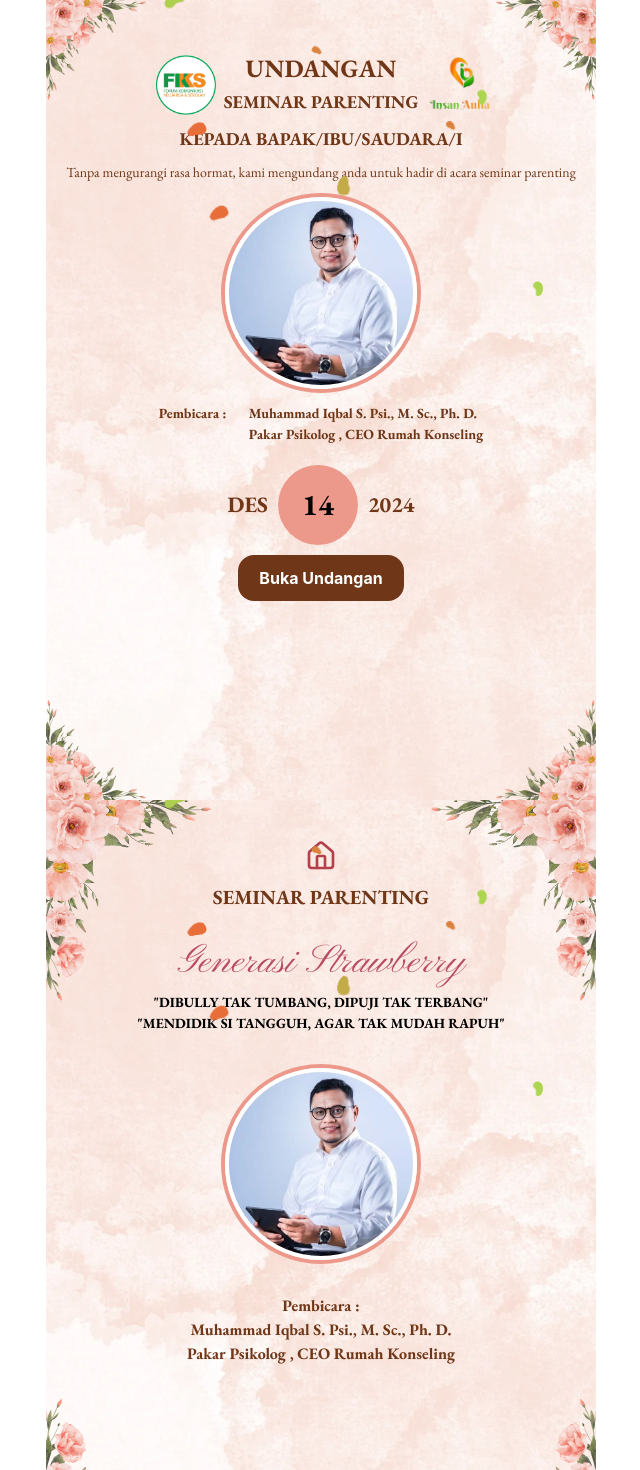
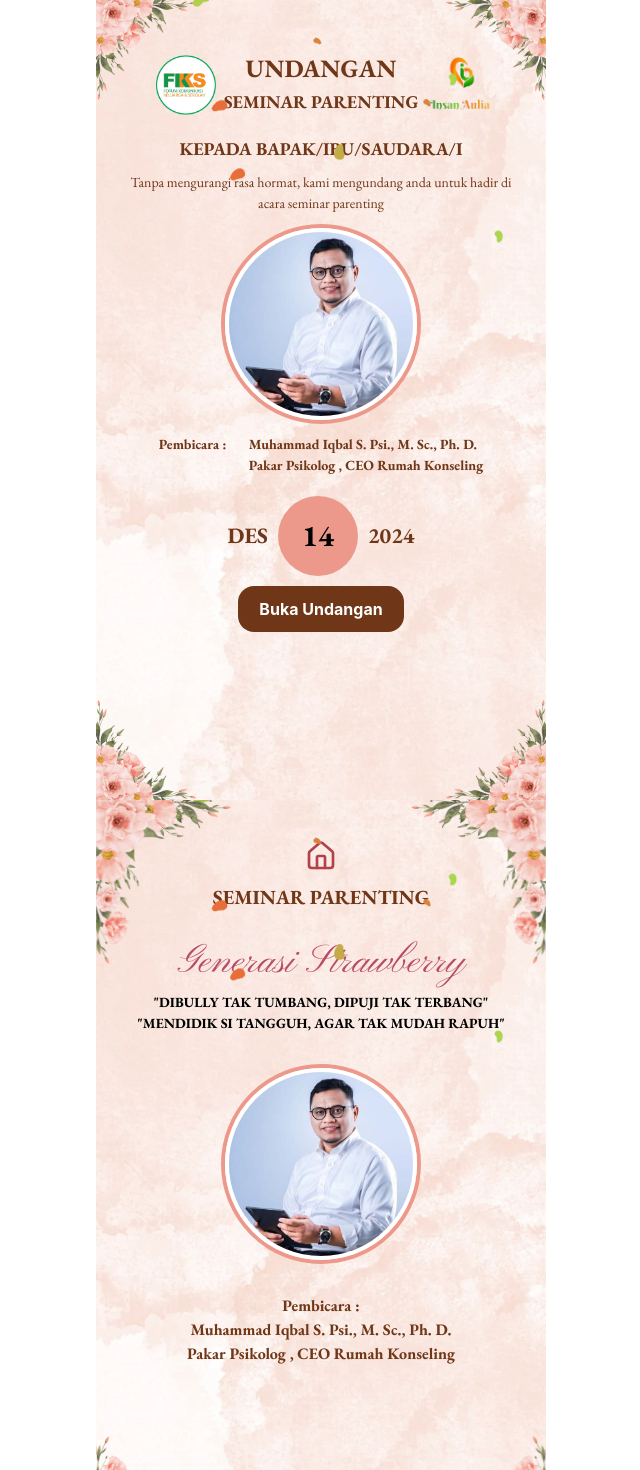
Before and after one commit to ggican/undagan, a React (Vite) app: page / in a window 1280 px wide. Shown: the top 1470 px of the page, without its empty margins (319-959 px from the left). Built offline with nearby package versions, Linux system fonts and the light colour scheme.

Commit message:
update nww again:

```diff
--- a/src/App.jsx
+++ b/src/App.jsx
@@ -44,7 +44,7 @@ function App() {
   return (
     <>
       <div className="w-full p-0 flex justify-center items-center">
-        <div className="w-[100%] md:w-[550px] sm:w-[550px] xs:w-[550px] lg:w-[550px]">
+        <div className="w-[100%] md:w-[450px] sm:w-[450px] xs:w-[450px] lg:w-[450px]">
           <section ref={firstSectionRef} id="first" className="w-full h-screen relative">
             <div className='animate-slide-left'>
               <div className="flower-right z-30 top-0 right-0 w-[100px] rotate-90 absolute inline-flex justify-end">
@@ -77,10 +77,10 @@ function App() {
 
               </div>
               <p className='text-eb-garamond text-[18px] text-[#6f3617] font-bold text-center animate-slide-down'>SEMINAR PARENTING</p>
-              <p className='text-[#6f3617] mt-[10px] text-center font-bold uppercase text-eb-garamond text-[18px] animate-slide-down'>
+              <p className='text-[#6f3617] mt-[20px] text-center font-bold uppercase text-eb-garamond text-[18px] animate-slide-down'>
                 Kepada Bapak/ibu/saudara/i
               </p>
-              <p className='text-[#6f3617] mt-[10px] text-center font-normal text-eb-garamond text-[14px] animate-slide-down animate-slide-down'>
+              <p className='text-[#6f3617] mt-[10px] text-center font-normal text-eb-garamond text-[14px] animate-slide-down'>
                 Tanpa mengurangi rasa hormat, kami mengundang anda untuk hadir di acara seminar parenting
               </p>
               <div className='w-full flex justify-center items-center mt-[10px] animate-slide-down'>
@@ -129,15 +129,11 @@ function App() {
           <section id="second" ref={secondSectionRef} className="w-full h-screen relative">
 
 
-            <div className='animate-slide-left'>
-              <div className="flower-right z-30 top-0 right-0 w-[30%] absolute  inline-flex justify-end">
-                <img className="w-[100%]" src={imageFlower} alt="" />
-              </div>
+            <div className="flower-right z-30 top-0 right-0 w-[30%] absolute  inline-flex justify-end">
+              <img className="w-[100%]" src={imageFlower} alt="" />
             </div>
-            <div className="animate-slide-right">
-              <div className="flower-left z-30 top-0 left-0 [transform:rotateY(180deg)] w-[30%] absolute  inline-flex justify-end">
-                <img className="w-[100%]" src={imageFlower} alt="" />
-              </div>
+            <div className="flower-left z-30 top-0 left-0 [transform:rotateY(180deg)] w-[30%] absolute  inline-flex justify-end">
+              <img className="w-[100%]" src={imageFlower} alt="" />
             </div>
             {/* top */}
             <img className="w-full h-screen object-cover" src={imageBackground} alt="" />
@@ -229,7 +225,7 @@ function App() {
               </div>
               <div className='w-full flex justify-center flex-col items-center mt-[20px]'>
                 <div className='w-full flex justify-center items-center'>
-                  <a href="https://maps.app.goo.gl/Dapz8EcfZdKcYtHR7" target='blank' className=" text-white px-[20px] py-[10px] bg-[#6f3617] rounded-full ">
+                  <a href="https://maps.app.goo.gl/Dapz8EcfZdKcYtHR7" target='blank' className=" text-white  px-[20px] py-[10px] bg-[#6f3617] rounded-full ">
                     Google Maps
                   </a>
                 </div>
@@ -248,7 +244,7 @@ function App() {
                   </div>
                 </div>
                 <div className='w-full flex justify-center items-center mt-[20px]'>
-                  <a href="https://wa.me/6287860424961?text=Absen%20Kehadiran.%20%0ANama%20Peserta%20:%20%0A" target='blank' className=" text-white px-[20px] py-[10px] bg-[#6f3617] rounded-full ">
+                  <a href="https://wa.me/6287860424961?text=Absen%20Kehadiran.%20%0ANama%20Peserta%20:%20%0A" target='blank' className="hover:text-white text-white px-[20px] py-[10px] bg-[#6f3617] rounded-full ">
                     Konfirmasi Kehadiran
                   </a>
                 </div>
```
